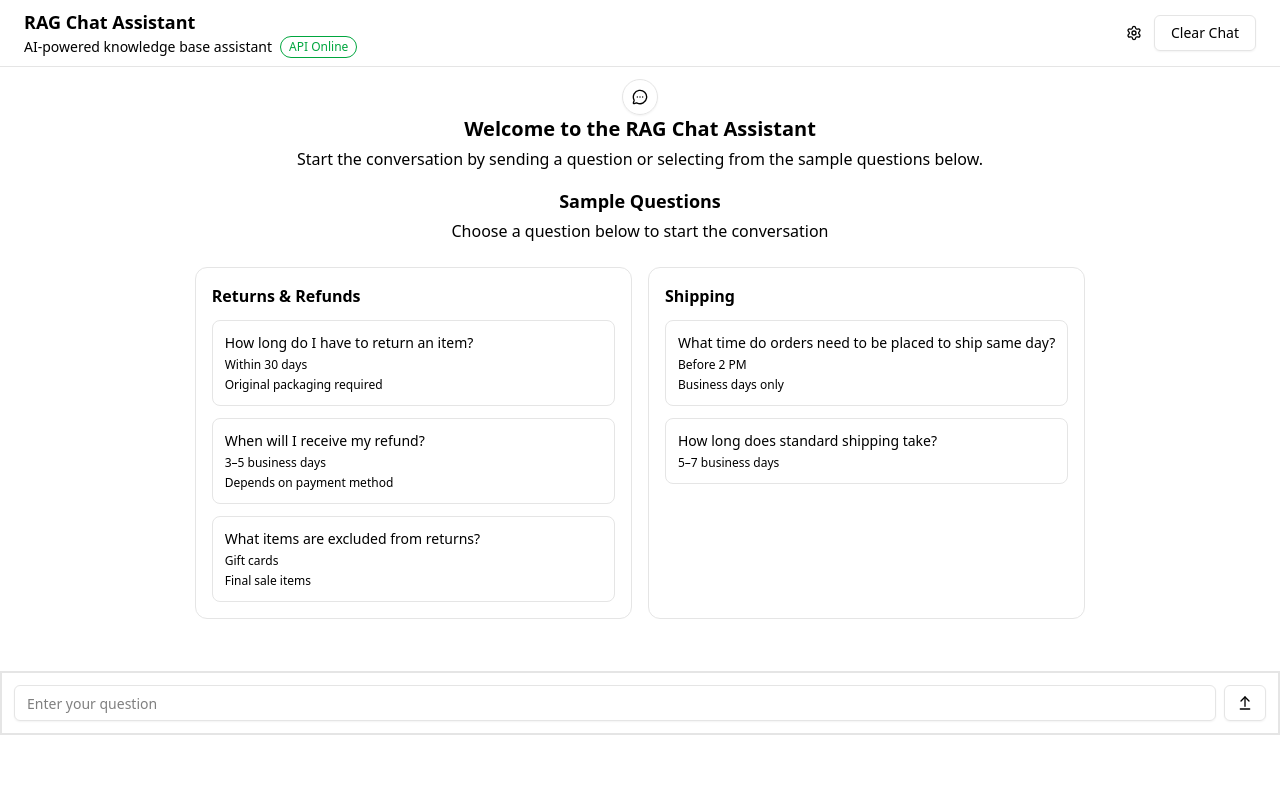
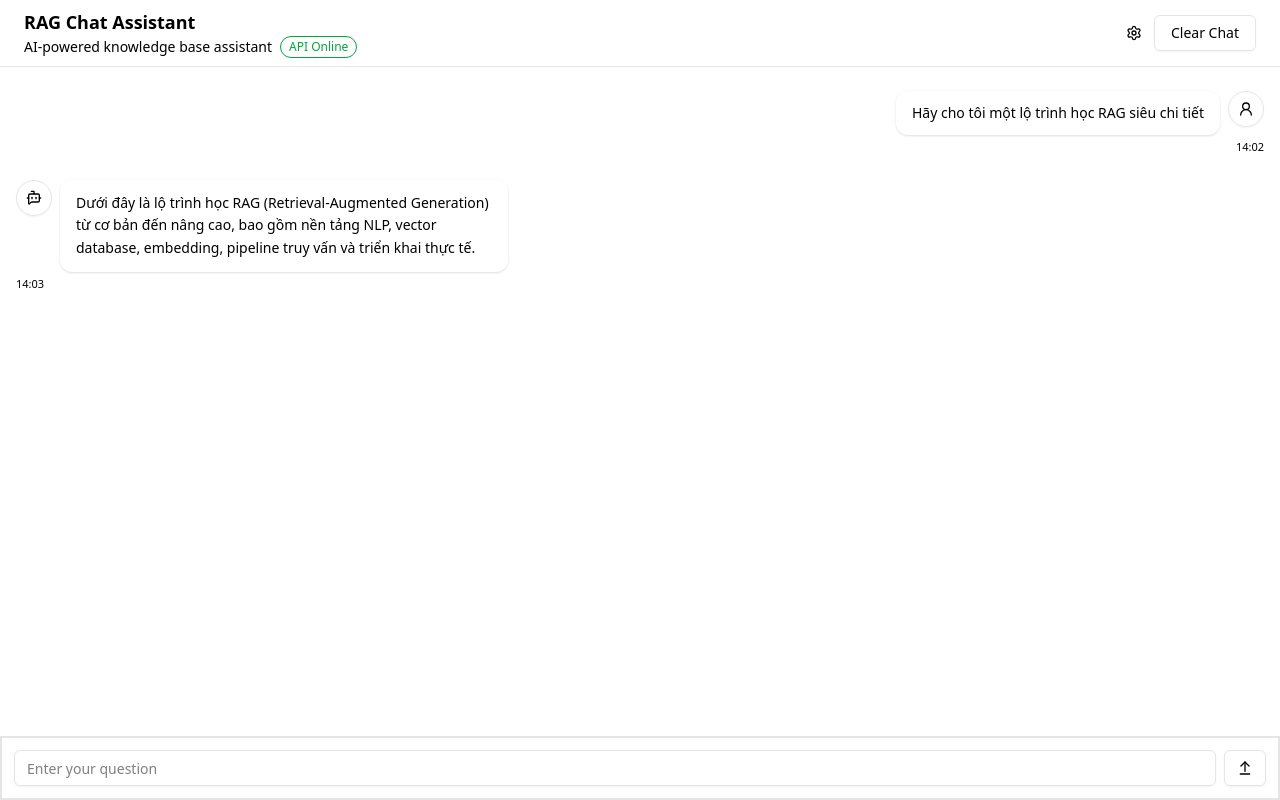
Before and after one commit to betapcode17/RAG-APP, a React app in the folder frontend/: page / in a window 1280 px wide. Built offline with nearby package versions, Linux system fonts and the light colour scheme; the HTML template or start-up script is replaced by a standard one.

Commit message:
Chat Message

```diff
--- a/frontend/src/App.tsx
+++ b/frontend/src/App.tsx
@@ -1,12 +1,8 @@
-import ChatEmpty from "./components/ChatEmpty";
-import Header from "./components/ChatHeader";
-import ChatInput from "./components/ChatInput";
+import { ChatLayout } from "./layout/ChatLayout";
 function App() {
   return (
-    <div className="flex flex-col">
-      <Header></Header>
-      <ChatEmpty></ChatEmpty>
-      <ChatInput></ChatInput>
+    <div className="h-screen w-screen overflow-hidden">
+      <ChatLayout></ChatLayout>;
     </div>
   );
 }
--- a/frontend/src/components/ChatEmpty.tsx
+++ b/frontend/src/components/ChatEmpty.tsx
@@ -5,7 +5,7 @@ import { SampleQuestions } from "./SampleQuestions";
 
 const ChatEmpty = () => {
   return (
-    <div className="flex flex-col  items-center py-3">
+    <div className="flex flex-col  items-center py-3 flex-1 overflow-y-auto">
       <Button variant="outline" size="icon" className="rounded-full">
         <MessageCircleMore />
       </Button>
--- a/frontend/src/components/ChatInput.tsx
+++ b/frontend/src/components/ChatInput.tsx
@@ -6,7 +6,7 @@ import { ArrowUpFromLine } from "lucide-react";
 
 const ChatInput = () => {
   return (
-    <div className="flex p-3 border-2 gap-2">
+    <div className="flex p-3 border-2 gap-2 ">
       <Input type="question" placeholder="Enter your question" />
       <Button type="submit" variant="outline">
         <ArrowUpFromLine />
--- a/frontend/src/components/ChatMessage.tsx
+++ b/frontend/src/components/ChatMessage.tsx
@@ -1 +1,56 @@
 // ChatMessage
+import React from "react";
+import { Button } from "./ui/button";
+import { BotMessageSquare, UserRound } from "lucide-react";
+
+const ChatMessage = () => {
+  return (
+    <div className="flex-1 overflow-y-auto px-4 py-6 space-y-6">
+      {/* ===== USER MESSAGE ===== */}
+      <div className="flex flex-col items-end">
+        <div className="flex flex-row gap-2 items-start">
+          <div className="bg-primary text-primary-foreground rounded-xl px-4 py-3 max-w-md shadow">
+            <p className="text-sm ">
+              Hãy cho tôi một lộ trình học RAG siêu chi tiết
+            </p>
+          </div>
+
+          <Button
+            variant="outline"
+            size="icon"
+            className="rounded-full shrink-0"
+          >
+            <UserRound className="h-4 w-4" />
+          </Button>
+        </div>
+
+        <p className="text-[11px] text-muted-foreground mt-1">14:02</p>
+      </div>
+
+      {/* ===== BOT MESSAGE ===== */}
+      <div className="flex flex-col items-start">
+        <div className="flex flex-row gap-2 items-start">
+          <Button
+            variant="outline"
+            size="icon"
+            className="rounded-full shrink-0"
+          >
+            <BotMessageSquare className="h-4 w-4" />
+          </Button>
+
+          <div className="bg-muted text-foreground rounded-xl px-4 py-3 max-w-md shadow-sm">
+            <p className="text-sm leading-relaxed">
+              Dưới đây là lộ trình học RAG (Retrieval-Augmented Generation) từ
+              cơ bản đến nâng cao, bao gồm nền tảng NLP, vector database,
+              embedding, pipeline truy vấn và triển khai thực tế.
+            </p>
+          </div>
+        </div>
+
+        <p className="text-[11px] text-muted-foreground mt-1">14:03</p>
+      </div>
+    </div>
+  );
+};
+
+export default ChatMessage;
--- /dev/null
+++ b/frontend/src/layout/ChatLayout.tsx
@@ -0,0 +1,15 @@
+// import ChatEmpty from "../components/ChatEmpty";
+import ChatHeader from "../components/ChatHeader";
+import ChatInput from "../components/ChatInput";
+import ChatMessage from "../components/ChatMessage";
+
+export const ChatLayout = () => {
+  return (
+    <section className="flex flex-col h-full">
+      <ChatHeader />
+      <ChatMessage />
+      {/* <ChatEmpty></ChatEmpty> */}
+      <ChatInput />
+    </section>
+  );
+};
--- a/frontend/src/page/ChatPage.tsx
+++ /dev/null
@@ -1 +0,0 @@
-// ChatPage
```
